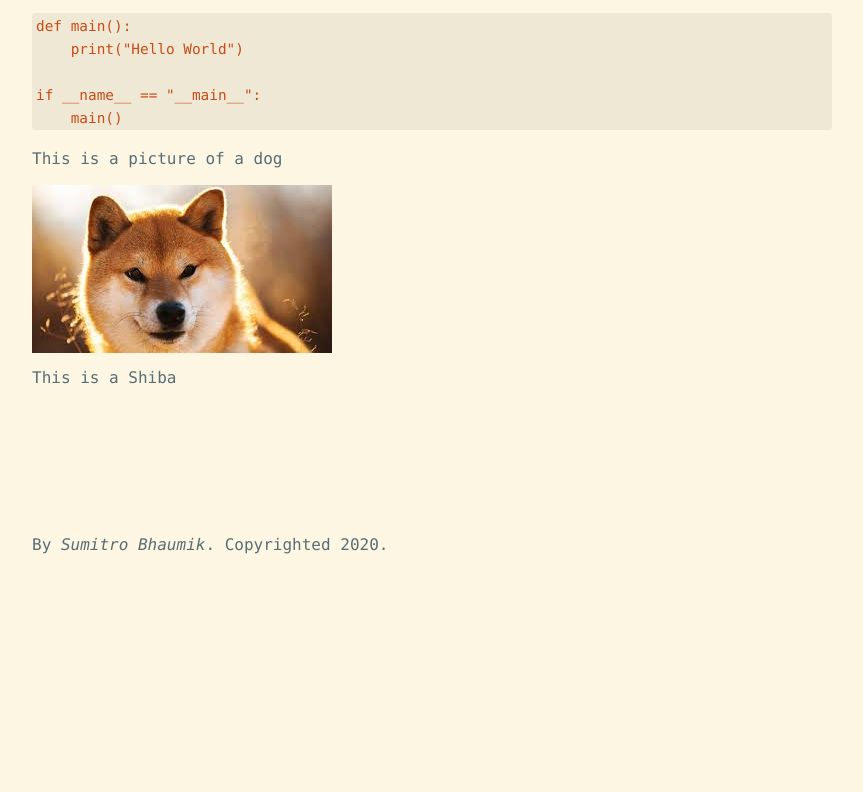
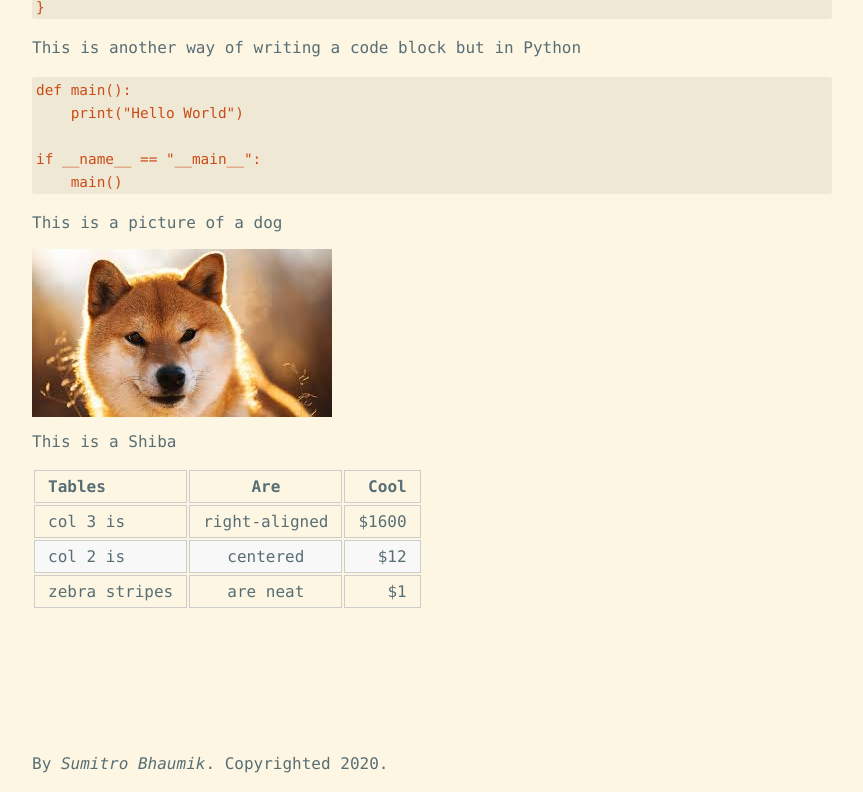
Before and after one commit to sumitrobhaumik/sumitrobhaumik.github.io, a plain HTML site: page posts/markdown_test.html in a window 1280 px wide. Shown: the part 1437-2229 px from the top of the page, without its empty margins (208-1071 px from the left). Before the commit the page ends 2010 px from the top, so only its background shows below. Drawn offline with Linux system fonts and the light colour scheme.

Commit message:
minor corrections

```diff
--- a/posts/markdown_test.html
+++ b/posts/markdown_test.html
@@ -5,8 +5,6 @@
 	</head>
 	<body>
 		<h1><a href="/index.html">Sumitro Bhaumik</a></h2>
-		<br>
-		<br>
 <p>Note : This page exists only to check how well the different markdown elements are rendered by this current theme. Other than that, there is nothing of value in this page.</p>
 
 <h1 id="Header%201">Header 1</h1>
@@ -27,6 +25,14 @@
 <li>Three</li>
 </ul>
 
+<p>Another bullet list</p>
+
+<ul>
+<li>Bird</li>
+<li>Cat</li>
+<li>Dog</li>
+</ul>
+
 <p>Numbered points</p>
 
 <ol start="1">
@@ -43,11 +49,11 @@
 
 <p><del>Strikethrough text</del></p>
 
+<p>This is a block quote</p>
+
 <blockquote>
 <p><em>All roads lead to Rome</em></p>
 </blockquote>
-
-<p>-Some Roman</p>
 
 <p>This <a href="https://google.co.in">word</a> has a link to Google.</p>
 
@@ -81,6 +87,34 @@ if __name__ == "__main__":
 <p><img src="/img/index.jpeg" alt="Shiba" /></p>
 
 <p>This is a Shiba</p>
+
+<table>
+<thead>
+<tr>
+<th>Tables</th>
+<th style="text-align: center">Are</th>
+<th style="text-align: right">Cool</th>
+</tr>
+</thead>
+
+<tbody>
+<tr>
+<td>col 3 is</td>
+<td style="text-align: center">right-aligned</td>
+<td style="text-align: right">$1600</td>
+</tr>
+<tr>
+<td>col 2 is</td>
+<td style="text-align: center">centered</td>
+<td style="text-align: right">$12</td>
+</tr>
+<tr>
+<td>zebra stripes</td>
+<td style="text-align: center">are neat</td>
+<td style="text-align: right">$1</td>
+</tr>
+</tbody>
+</table>
 	<br>
 	<br>
 	<br>
```
Also changed, not shown: about.html (+0 -2 lines), contact.html (+0 -2 lines), index.html (+1 -3 lines), 1 other file.
